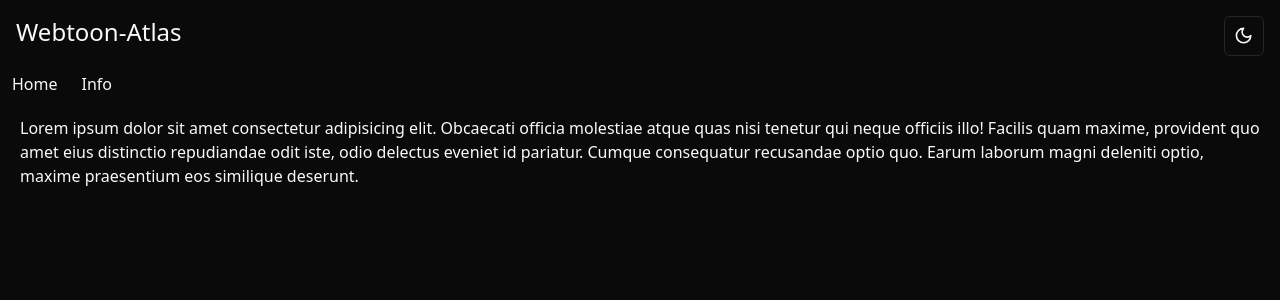
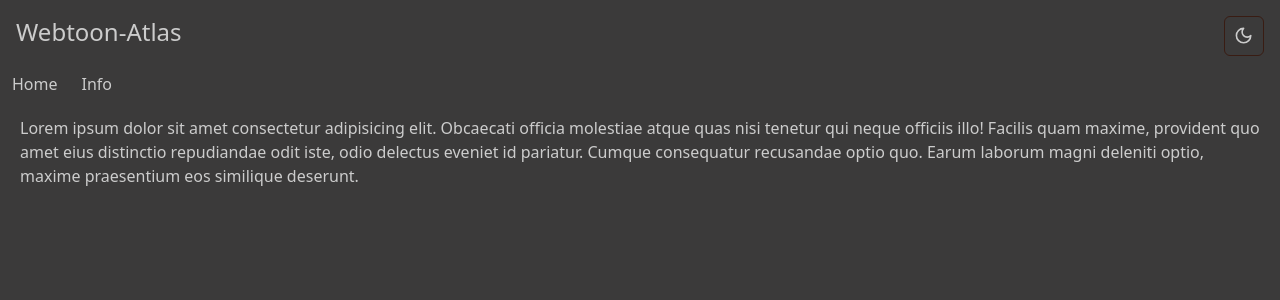
Before and after one commit to node-ninjas/webtoon-atlas, a React (Vite) app: page / in a window 1280 px wide. Shown: the top 300 px of the page. Built offline with nearby package versions, Linux system fonts and the light colour scheme.

Commit message:
Selman: set colors for light and dark theme

```diff
--- a/src/index.scss
+++ b/src/index.scss
@@ -4,29 +4,29 @@
 
 @layer base {
     :root {
-        --background: 0 0% 100%;
-        --foreground: 0 0% 3.9%;
+        --background: 0 1% 72%;
+        --foreground: 0 0% 20%;
 
         --card: 0 0% 100%;
-        --card-foreground: 0 0% 3.9%;
+        --card-foreground: 0 0% 20%;
 
         --popover: 0 0% 100%;
-        --popover-foreground: 0 0% 3.9%;
+        --popover-foreground: 0 0% 20%;
 
-        --primary: 0 0% 9%;
-        --primary-foreground: 0 0% 98%;
+        --primary: 0 0% 50%;
+        --primary-foreground: 0 0% 20%;
 
-        --secondary: 0 0% 96.1%;
-        --secondary-foreground: 0 0% 9%;
+        --secondary: 5 100% 31%;
+        --secondary-foreground: 0 0% 20%;
 
         --muted: 0 0% 96.1%;
         --muted-foreground: 0 0% 45.1%;
 
-        --accent: 0 0% 96.1%;
-        --accent-foreground: 0 0% 9%;
+        --accent: 0 68% 58%;
+        --accent-foreground: 0 0% 20%;
 
         --destructive: 0 84.2% 60.2%;
-        --destructive-foreground: 0 0% 98%;
+        --destructive-foreground: 0 0% 80%;
 
         --border: 0 0% 89.8%;
         --input: 0 0% 89.8%;
@@ -36,32 +36,32 @@
     }
 
     .dark {
-        --background: 0 0% 3.9%;
-        --foreground: 0 0% 98%;
+        --background: 0, 1%, 23%;
+        --foreground: 0 0% 80%;
 
         --card: 0 0% 3.9%;
-        --card-foreground: 0 0% 98%;
+        --card-foreground: 0 0% 80%;
 
         --popover: 0 0% 3.9%;
-        --popover-foreground: 0 0% 98%;
+        --popover-foreground: 0 0% 80%;
 
-        --primary: 0 0% 98%;
+        --primary: 0 0% 50%;
         --primary-foreground: 0 0% 9%;
 
-        --secondary: 0 0% 14.9%;
-        --secondary-foreground: 0 0% 98%;
+        --secondary: 5, 100%, 69%;
+        --secondary-foreground: 0 0% 80%;
 
         --muted: 0 0% 14.9%;
         --muted-foreground: 0 0% 63.9%;
 
-        --accent: 0 0% 14.9%;
-        --accent-foreground: 0 0% 98%;
+        --accent: 0 68% 42%;
+        --accent-foreground: 0 0% 80%;
 
         --destructive: 0 62.8% 30.6%;
-        --destructive-foreground: 0 0% 98%;
+        --destructive-foreground: 0 0% 80%;
 
-        --border: 0 0% 14.9%;
-        --input: 0 0% 14.9%;
+        --border: 0 80% 60%;
+        --input: 14 50% 14.9%;
         --ring: 0 0% 83.1%;
     }
 }
```
